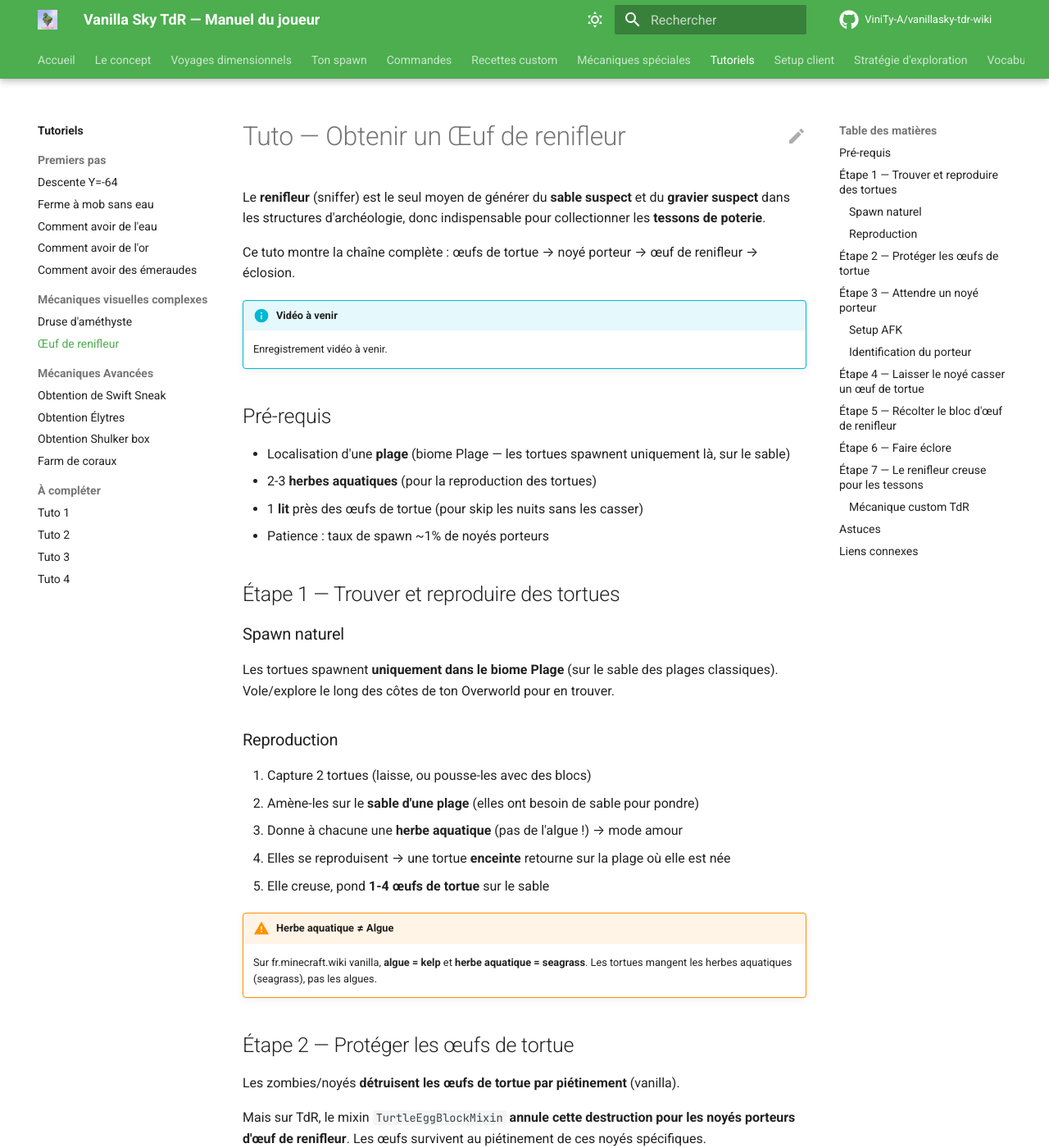
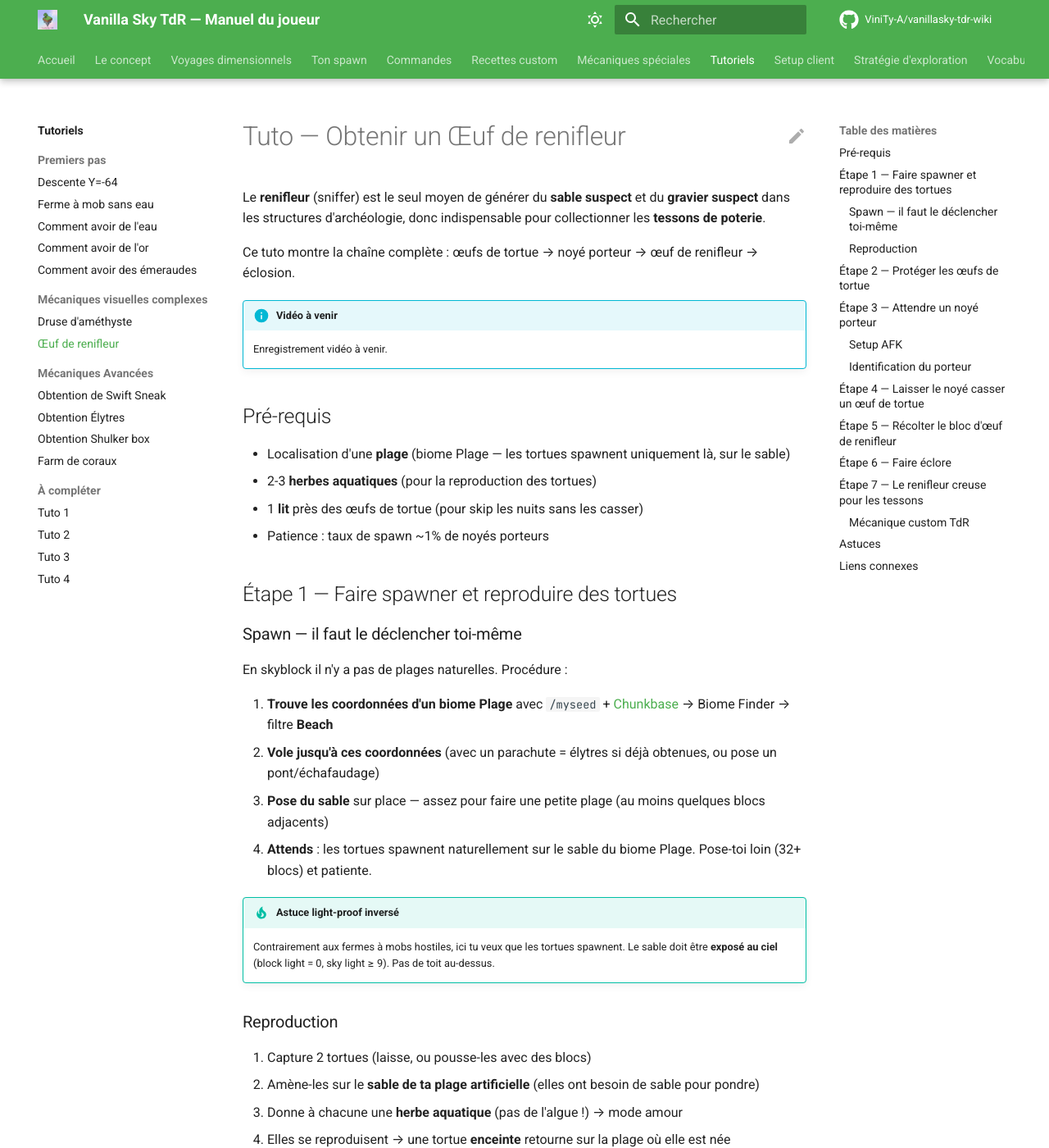
Before and after one commit to ViniTy-A/vanillasky-tdr-wiki, an MkDocs documentation site: the page built from docs/tutoriels/oeuf-renifleur.md, in a window 1280 px wide and 1400 px high. Shown: the whole window at 82% size. Built offline with MkDocs 1.6.1 and Material for MkDocs 9.7.7, drawn with Linux system fonts in a browser that asks for light colours; comment, search, counter and statistics services are not loaded.

Commit message:
fix: tuto oeuf renifleur — procédure spawn tortues adaptée au skyblock
'Vole/explore le long des côtes' n'a aucun sens en skyblock (pas de
plages naturelles). Remplacé par la vraie procédure :
1. Trouver coords d'un biome Plage via Chunkbase + /myseed
2. Voler jusque là-bas
3. Poser du sable exposé au ciel
4. Attendre le spawn naturel

+ tip sur le light-proof inversé (sky light ≥ 9 nécessaire pour
spawn de tortues).

```diff
--- a/docs/tutoriels/oeuf-renifleur.md
+++ b/docs/tutoriels/oeuf-renifleur.md
@@ -23,16 +23,24 @@ Ce tuto montre la chaîne complète : œufs de tortue → noyé porteur → œuf
 - 1 **lit** près des œufs de tortue (pour skip les nuits sans les casser)
 - Patience : taux de spawn ~1% de noyés porteurs
 
-## Étape 1 — Trouver et reproduire des tortues
+## Étape 1 — Faire spawner et reproduire des tortues
 
-### Spawn naturel
+### Spawn — il faut le déclencher toi-même
 
-Les tortues spawnent **uniquement dans le biome Plage** (sur le sable des plages classiques). Vole/explore le long des côtes de ton Overworld pour en trouver.
+En skyblock il n'y a pas de plages naturelles. Procédure :
+
+1. **Trouve les coordonnées d'un biome Plage** avec `/myseed` + [Chunkbase](https://chunkbase.com) → Biome Finder → filtre **Beach**
+2. **Vole jusqu'à ces coordonnées** (avec un parachute = élytres si déjà obtenues, ou pose un pont/échafaudage)
+3. **Pose du sable** sur place — assez pour faire une petite plage (au moins quelques blocs adjacents)
+4. **Attends** : les tortues spawnent naturellement sur le sable du biome Plage. Pose-toi loin (32+ blocs) et patiente.
+
+!!! tip "Astuce light-proof inversé"
+    Contrairement aux fermes à mobs hostiles, ici tu veux que les tortues spawnent. Le sable doit être **exposé au ciel** (block light = 0, sky light ≥ 9). Pas de toit au-dessus.
 
 ### Reproduction
 
 1. Capture 2 tortues (laisse, ou pousse-les avec des blocs)
-2. Amène-les sur le **sable d'une plage** (elles ont besoin de sable pour pondre)
+2. Amène-les sur le **sable de ta plage artificielle** (elles ont besoin de sable pour pondre)
 3. Donne à chacune une **herbe aquatique** (pas de l'algue !) → mode amour
 4. Elles se reproduisent → une tortue **enceinte** retourne sur la plage où elle est née
 5. Elle creuse, pond **1-4 œufs de tortue** sur le sable
```
